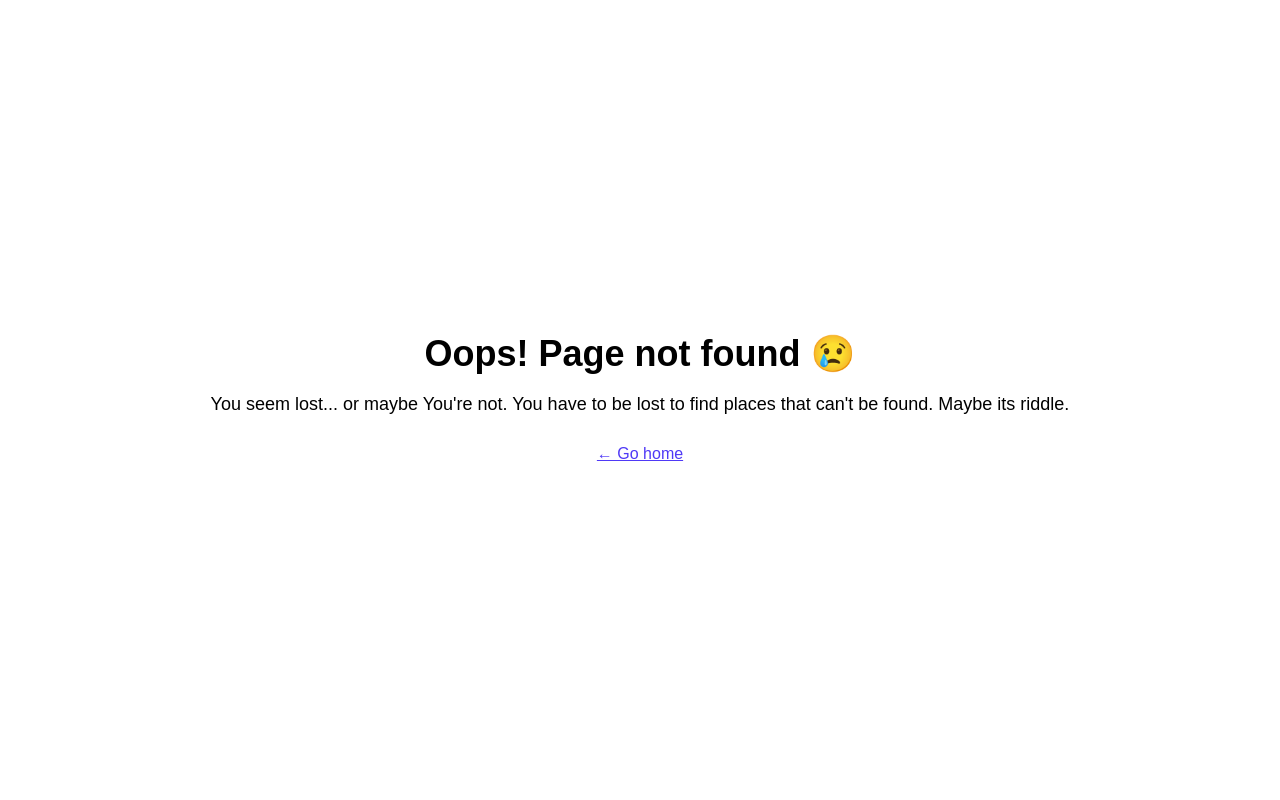
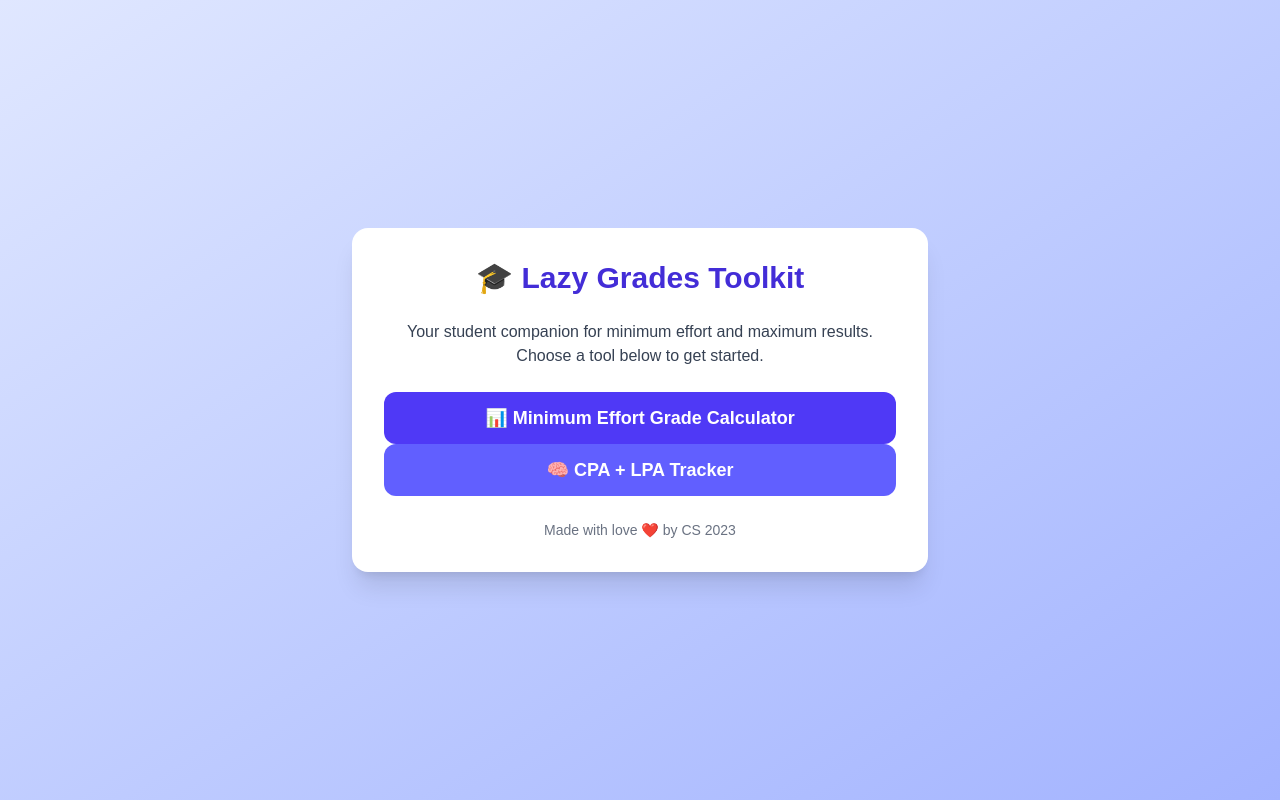
Before and after one commit to tanoojoy/lazy-grades, a Next.js app in the folder lazy-grades/: page /landing in a window 1280 px wide. Before the commit this address had no page. Built offline with nearby package versions, Linux system fonts and the light colour scheme.

Commit message:
added landinng.js

```diff
--- /dev/null
+++ b/lazy-grades/pages/landing.js
@@ -0,0 +1,40 @@
+import Link from 'next/link';
+import Head from 'next/head';
+import '../app/globals.css';
+
+export default function LandingPage() {
+  return (
+    <>
+      <Head>
+        <title>Lazy Grades Portal</title>
+        <meta name="description" content="Choose your student tool: calculate your minimum exam effort or track your yearly and cumulative academic performance with ease." />
+        <meta name="viewport" content="width=device-width, initial-scale=1" />
+      </Head>
+
+      <main className="min-h-screen bg-gradient-to-br from-indigo-100 to-indigo-300 flex items-center justify-center p-6">
+        <div className="max-w-xl w-full bg-white shadow-xl rounded-2xl p-8 text-center space-y-6">
+          <h1 className="text-3xl font-extrabold text-indigo-700">🎓 Lazy Grades Toolkit</h1>
+          <p className="text-gray-700">Your student companion for minimum effort and maximum results. Choose a tool below to get started.</p>
+
+          <div className="space-y-4">
+            <Link href="/">
+              <div className="block bg-indigo-600 text-white py-3 px-6 rounded-xl font-semibold text-lg hover:bg-indigo-700 transition duration-200 cursor-pointer">
+                📊 Minimum Effort Grade Calculator
+              </div>
+            </Link>
+
+            <Link href="/cpa">
+              <div className="block bg-indigo-500 text-white py-3 px-6 rounded-xl font-semibold text-lg hover:bg-indigo-600 transition duration-200 cursor-pointer">
+                🧠 CPA + LPA Tracker
+              </div>
+            </Link>
+          </div>
+
+          <footer className="text-sm text-gray-500 mt-6">
+            Made with love ❤️ by CS 2023
+          </footer>
+        </div>
+      </main>
+    </>
+  );
+}
```
